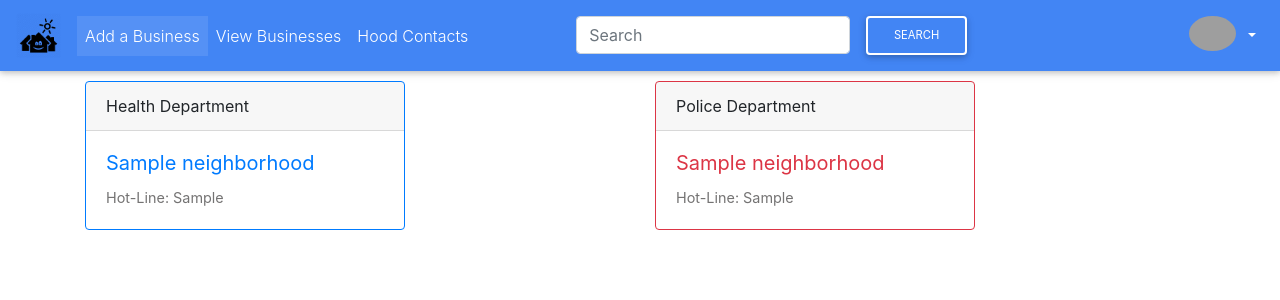
After one commit to Antavio/Hood, a Django app: page /contact-us/ in a window 1280 px wide. The commit adds this page. Shown: the top 300 px of the page. Run offline with Django 3.2, Linux system fonts and the light colour scheme; a user stored in the database is signed in; tables that the repository leaves empty hold one stand-in row (values such as "Sample post"); some libraries are stand-ins or nearby versions; grey boxes are pictures that could not be loaded.

Commit message:
Add a contact_info template file to help render the hotline numbers.

```diff
--- /dev/null
+++ b/hood_app/templates/hood_app/contact_info.html
@@ -0,0 +1,28 @@
+{% extends 'hood_app/base.html' %}
+{% block content %}
+<div class="container">
+    <div class="row" style="margin-top:10px;">
+        {% for single_contact in contacts %}
+        <div class="col-md-6">
+            <div class="card border-primary mb-3" style="max-width: 20rem;">
+                <div class="card-header">Health Department</div>
+                <div class="card-body text-primary">
+                    <h5 class="card-title">{{single_contact.hood}}</h5>
+                    <p class="card-text">Hot-Line: {{single_contact.health_department}}</p>
+                </div>
+            </div>
+
+        </div>
+        <div class="col-md-6">
+            <div class="card border-danger mb-3" style="max-width: 20rem;">
+                <div class="card-header">Police Department</div>
+                <div class="card-body text-danger">
+                    <h5 class="card-title">{{single_contact.hood}}</h5>
+                    <p class="card-text">Hot-Line: {{single_contact.police_department}}</p>
+                </div>
+            </div>
+        </div>
+        {% endfor %}
+    </div>
+</div>
+{% endblock %}
--- a/hood_app/templates/navbar.html
+++ b/hood_app/templates/navbar.html
@@ -2,7 +2,7 @@
 <nav class="navbar navbar-expand-lg navbar-dark primary-color">
     <a class="navbar-brand" href="{% url 'home' %}">
         <img src="/static/images/good_neighbourhood.png" height="45" alt="mdb logo">
-      </a>
+    </a>
     <button class="navbar-toggler" type="button" data-toggle="collapse" data-target="#navbarSupportedContent-555"
         aria-controls="navbarSupportedContent-555" aria-expanded="false" aria-label="Toggle navigation">
         <span class="navbar-toggler-icon"></span>
@@ -16,6 +16,9 @@
             </li>
             <li class="nav-item">
                 <a class="nav-link" href="{% url 'business' %}">View Businesses</a>
+            </li>
+            <li class="nav-item">
+                <a class="nav-link" href="{% url 'contact-us' %}">Hood Contacts</a>
             </li>
             {% endif %}
             <li class="nav-item" style="margin-left:100px;">
```
